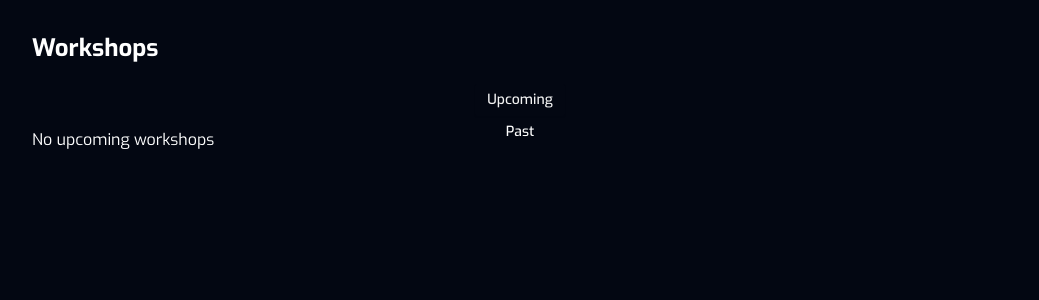
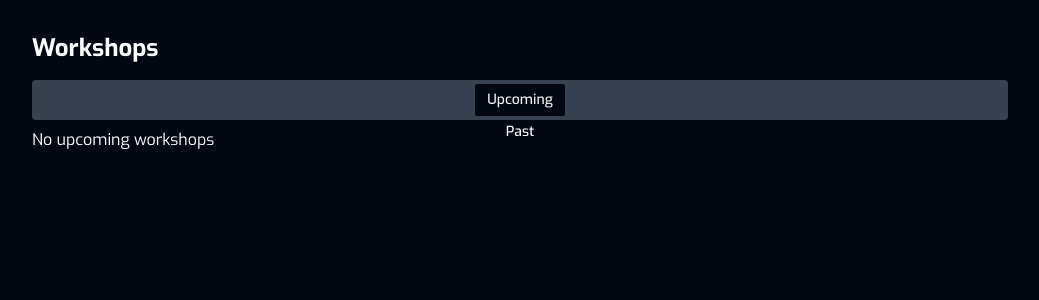
Before and after one commit to kettei-sproutty/scuderia-fe, a Next.js app: page /workshop in a window 1280 px wide. Shown: the top 300 px of the page, without its empty margins (120-1159 px from the left). Built offline with nearby package versions, Linux system fonts and the light colour scheme; no server answers; the database is empty.

Commit message:
feat: add tabs story

```diff
--- a/components/tabs.tsx
+++ b/components/tabs.tsx
@@ -12,7 +12,7 @@ const Tabs = React.forwardRef<React.ElementRef<typeof TabsPrimitive.Root>, TabsP
   ({ tabs, defaultValue, ...props }, ref) => {
     return (
       <TabsPrimitive.Root className="h-full" ref={ref} defaultValue={defaultValue} {...props}>
-        <TabsList className={`grid-cols- bg-primary-700${tabs.length} grid w-full rounded px-1`}>
+        <TabsList className={`grid-cols-${tabs.length}  grid w-full rounded bg-primary-700 px-1`}>
           {tabs.map(({ name }) => (
             <TabsTrigger key={name} value={name}>
               {name}
```
Also changed, not shown: 1 other file (tests, documents, lock files or other folders).
